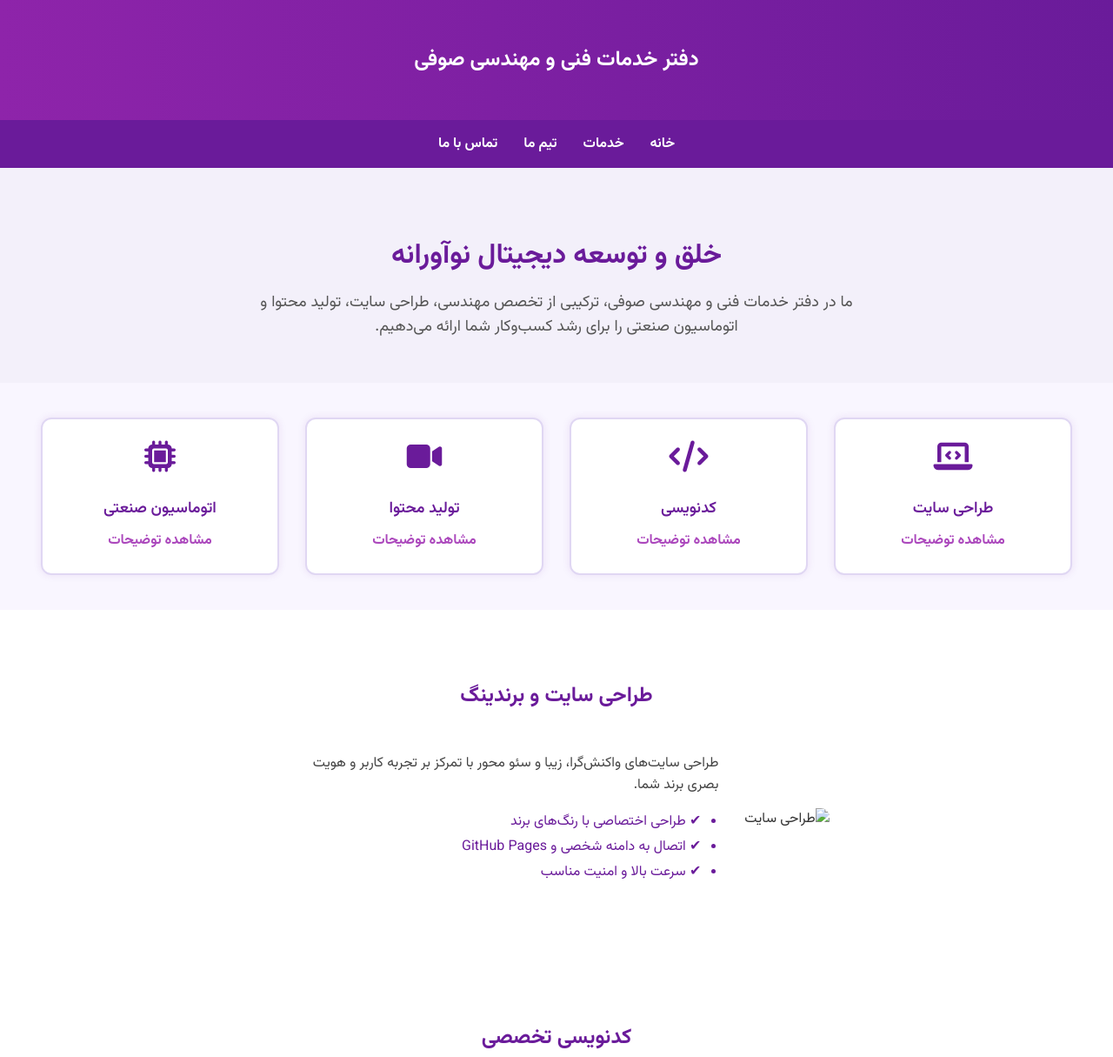
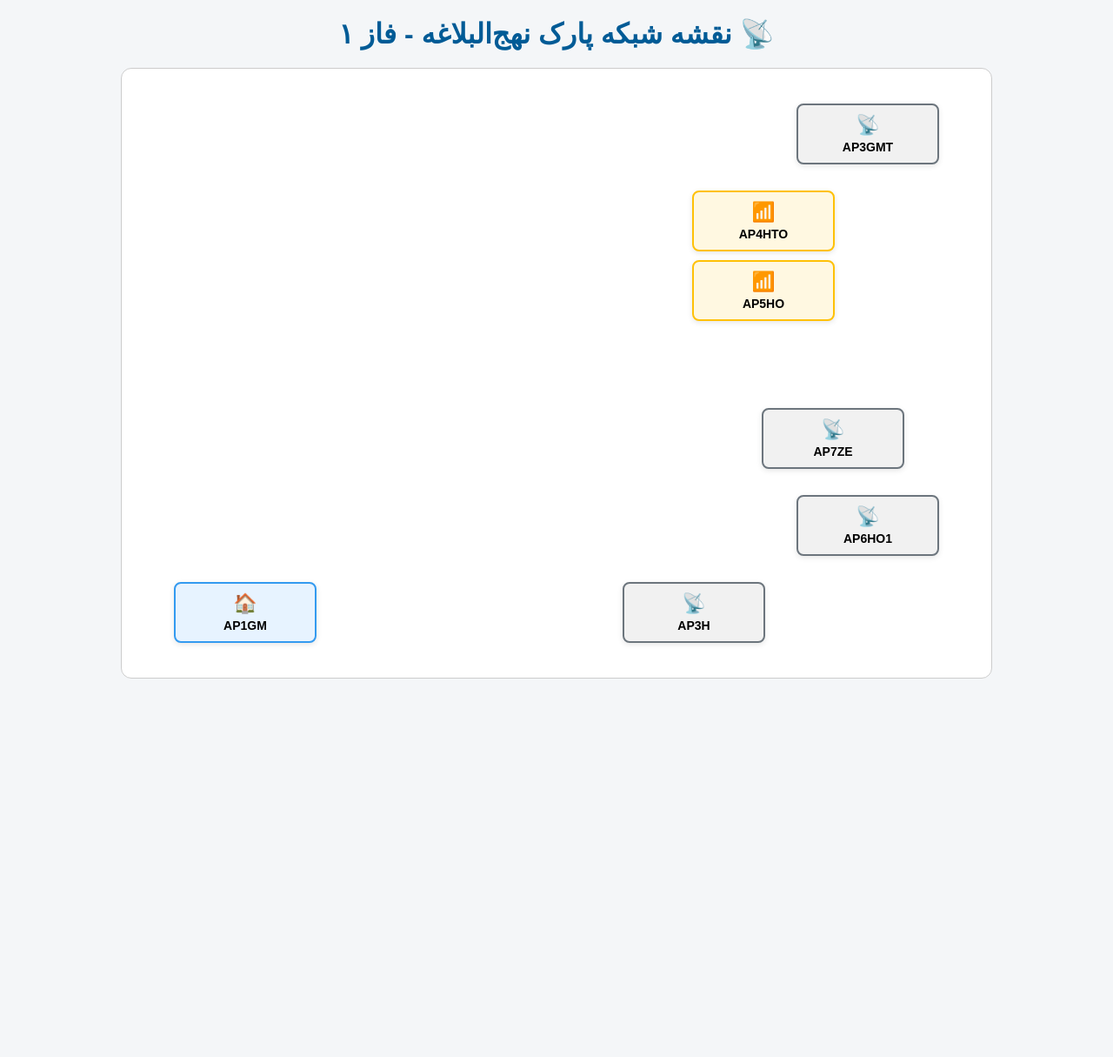
Before and after one commit to mohadesehetaat-debug/MY-FIRST-SITE, a plain HTML site: page index.html in a window 1280 px wide. Shown: the top 1215 px of the page at 87% size. After the commit the page ends 800 px from the top, so only its background shows below. Drawn offline with Linux system fonts and the light colour scheme.

Commit message:
Update index.html

```diff
--- a/index.html
+++ b/index.html
@@ -2,252 +2,118 @@
 <html lang="fa">
 <head>
   <meta charset="UTF-8">
-  <meta name="viewport" content="width=device-width, initial-scale=1">
-  <title>دفتر خدمات فنی و مهندسی صوفی</title>
-  <link href="https://fonts.googleapis.com/css2?family=Vazirmatn:wght@400;600;700&display=swap" rel="stylesheet">
-  <link rel="stylesheet" href="https://cdnjs.cloudflare.com/ajax/libs/font-awesome/6.5.0/css/all.min.css">
+  <title>نقشه شبکه پارک نهج‌البلاغه</title>
   <style>
-    html { scroll-behavior: smooth; }
     body {
-      font-family: 'Vazirmatn', sans-serif;
+      font-family: 'Vazir', sans-serif;
+      background-color: #f4f6f8;
+      direction: rtl;
       margin: 0;
+      padding: 0;
+    }
+
+    h1 {
+      text-align: center;
+      color: #005b96;
+      margin: 20px 0;
+    }
+
+    .map {
+      position: relative;
+      width: 100%;
+      max-width: 1000px;
+      height: 700px;
+      margin: 0 auto;
+      background-color: #ffffff;
+      border: 1px solid #ccc;
+      border-radius: 12px;
+      overflow: hidden;
+    }
+
+    .node {
+      position: absolute;
+      width: 140px;
+      padding: 10px;
+      border-radius: 8px;
+      text-align: center;
+      font-weight: bold;
       background-color: #fff;
-      color: #333;
-      direction: rtl;
+      border: 2px solid #ccc;
+      font-size: 14px;
+      cursor: pointer;
+      box-shadow: 0 2px 6px rgba(0,0,0,0.1);
+      z-index: 2;
     }
-    header {
-      background: linear-gradient(to left, #6a1b9a, #8e24aa);
-      color: white;
-      padding: 30px;
-      text-align: center;
+
+    .node .icon {
+      font-size: 22px;
+      margin-bottom: 4px;
     }
-    nav {
-      background-color: #6a1b9a;
-      display: flex;
-      justify-content: center;
-      gap: 30px;
-      padding: 15px;
+
+    .ap { border-color: #339af0; background-color: #e7f3ff; }
+    .tower { border-color: #6c757d; background-color: #f1f1f1; }
+    .antenna { border-color: #ffc107; background-color: #fff8e1; }
+
+    /* موقعیت‌ها دستی چیده شده */
+    #AP1GM { bottom: 40px; left: 60px; }
+    #AP3GMT { top: 40px; right: 60px; }
+    #AP4HTO { top: 140px; right: 180px; }
+    #AP3H { bottom: 40px; right: 260px; }
+    #AP5HO { top: 220px; right: 180px; }
+    #AP6HO1 { bottom: 140px; right: 60px; }
+    #AP7ZE { bottom: 240px; right: 100px; }
+
+    .info-box {
+      position: absolute;
+      background-color: #fff;
+      border: 1px solid #ccc;
+      padding: 10px;
+      font-size: 13px;
+      border-radius: 6px;
+      box-shadow: 0 2px 6px rgba(0,0,0,0.2);
+      display: none;
+      z-index: 10;
+      width: 200px;
     }
-    nav a {
-      color: white;
+
+    .info-box a {
+      display: block;
+      margin-top: 8px;
+      color: #007bff;
       text-decoration: none;
-      font-weight: bold;
-      font-size: 16px;
-    }
-    .hero {
-      padding: 50px 30px;
-      background-color: #f3f0fa;
-      text-align: center;
-    }
-    .hero h1 {
-      color: #6a1b9a;
-      font-size: 32px;
-      font-weight: 700;
-      margin-bottom: 15px;
-    }
-    .hero p {
-      font-size: 18px;
-      font-weight: 400;
-      color: #555;
-      max-width: 700px;
-      margin: auto;
-    }
-    .services {
-      display: flex;
-      flex-wrap: wrap;
-      justify-content: center;
-      gap: 30px;
-      padding: 40px 20px;
-      background-color: #f9f6ff;
-    }
-    .service-box {
-      background-color: white;
-      border: 2px solid #e0d7f3;
-      border-radius: 12px;
-      box-shadow: 0 0 10px rgba(106, 27, 154, 0.1);
-      padding: 25px;
-      width: 220px;
-      text-align: center;
-      transition: transform 0.3s, box-shadow 0.3s;
-    }
-    .service-box:hover {
-      transform: translateY(-5px);
-      box-shadow: 0 0 15px rgba(106, 27, 154, 0.3);
-    }
-    .service-box i {
-      font-size: 36px;
-      color: #6a1b9a;
-      margin-bottom: 10px;
-    }
-    .service-box h3 {
-      font-size: 18px;
-      font-weight: 600;
-      color: #6a1b9a;
-      margin-bottom: 10px;
-    }
-    .service-box a {
-      text-decoration: none;
-      color: #ab47bc;
-      font-weight: bold;
-      display: block;
-      margin-top: 10px;
-    }
-    .detail-section {
-      padding: 60px 20px;
-    }
-    .detail-section:nth-child(even) .detail-content {
-      flex-direction: row-reverse;
-    }
-    .detail-section h2 {
-      color: #6a1b9a;
-      text-align: center;
-      font-size: 24px;
-      font-weight: 700;
-      margin-bottom: 30px;
-    }
-    .detail-content {
-      display: flex;
-      flex-wrap: wrap;
-      justify-content: center;
-      gap: 30px;
-      align-items: center;
-    }
-    .detail-content img {
-      max-width: 300px;
-      border-radius: 10px;
-    }
-    .detail-content div {
-      max-width: 500px;
-    }
-    .detail-content p {
-      font-size: 16px;
-      font-weight: 400;
-      color: #444;
-      margin-bottom: 10px;
-    }
-    .detail-content ul {
-      color: #6a1b9a;
-      font-weight: 500;
-      line-height: 1.8;
-      padding-right: 20px;
-    }
-    footer {
-      background-color: #6a1b9a;
-      color: white;
-      text-align: center;
-      padding: 30px 20px;
-    }
-    footer h3 {
-      font-size: 18px;
-      font-weight: 700;
-      margin-bottom: 10px;
-    }
-    footer p {
-      font-size: 15px;
-      margin: 5px 0;
-    }
-    footer a {
-      color: #ce93d8;
-      text-decoration: none;
-      font-weight: bold;
+      font-size: 13px;
     }
   </style>
 </head>
 <body>
+  <h1>📡 نقشه شبکه پارک نهج‌البلاغه - فاز ۱</h1>
+  <div class="map" onclick="hideInfo()">
+    <!-- پایگاه‌ها -->
+    <div class="node ap" id="AP1GM" onclick="showInfo(event, 'AP1GM', 'کانکس شهرداری', 'رادیو امنی، ارسال به همیلا ۱', 'https://maps.google.com/?q=35.7295,51.3120')"><div class="icon">🏠</div>AP1GM</div>
+    <div class="node tower" id="AP3GMT" onclick="showInfo(event, 'AP3GMT', 'دکل همیلا ۱', 'دریافت از کانکس، ارسال به ایوانک و همیلا ۳', 'https://maps.google.com/?q=35.7312,51.3145')"><div class="icon">📡</div>AP3GMT</div>
+    <div class="node antenna" id="AP4HTO" onclick="showInfo(event, 'AP4HTO', 'آنتن PTP', 'ارسال به ایوانک', 'https://maps.google.com/?q=35.7300,51.3130')"><div class="icon">📶</div>AP4HTO</div>
+    <div class="node tower" id="AP3H" onclick="showInfo(event, 'AP3H', 'دکل ایوانک', 'دریافت از AP4HTO', 'https://maps.google.com/?q=35.7280,51.3110')"><div class="icon">📡</div>AP3H</div>
+    <div class="node antenna" id="AP5HO" onclick="showInfo(event, 'AP5HO', 'آنتن PTP', 'ارسال به همیلا ۳', 'https://maps.google.com/?q=35.7305,51.3135')"><div class="icon">📶</div>AP5HO</div>
+    <div class="node tower" id="AP6HO1" onclick="showInfo(event, 'AP6HO1', 'دکل همیلا ۳', 'دریافت از AP5HO، ارسال به همیلا ۲', 'https://maps.google.com/?q=35.7275,51.3140')"><div class="icon">📡</div>AP6HO1</div>
+    <div class="node tower" id="AP7ZE" onclick="showInfo(event, 'AP7ZE', 'دکل همیلا ۲', 'دریافت از همیلا ۳', 'https://maps.google.com/?q=35.7265,51.3145')"><div class="icon">📡</div>AP7ZE</div>
 
-<header>
-  <h2>دفتر خدمات فنی و مهندسی صوفی</h2>
-</header>
-<nav>
-  <a href="index.html">خانه</a>
-  <a href="services.html">خدمات</a>
-  <a href="team.html">تیم ما</a>
-  <a href="contact.html">تماس با ما</a>
-</nav>
+    <!-- پنجره اطلاعات -->
+    <div id="info" class="info-box"></div>
+  </div>
 
-<section class="hero">
-  <h1>خلق و توسعه دیجیتال نوآورانه</h1>
-  <p>ما در دفتر خدمات فنی و مهندسی صوفی، ترکیبی از تخصص مهندسی، طراحی سایت، تولید محتوا و اتوماسیون صنعتی را برای رشد کسب‌وکار شما ارائه می‌دهیم.</p>
-</section>
+  <script>
+    function showInfo(event, id, title, detail, mapLink) {
+      event.stopPropagation();
+      const info = document.getElementById("info");
+      info.innerHTML = <strong>${title}</strong><br>${detail}<a href="${mapLink}" target="_blank">📍 مشاهده در Google Maps</a>;
+      info.style.left = event.pageX + "px";
+      info.style.top = event.pageY + "px";
+      info.style.display = "block";
+    }
 
-<section class="services">
-  <div class="service-box">
-    <i class="fas fa-laptop-code"></i>
-    <h3>طراحی سایت</h3>
-    <a href="#web">مشاهده توضیحات</a>
-  </div>
-  <div class="service-box">
-    <i class="fas fa-code"></i>
-    <h3>کدنویسی</h3>
-    <a href="#code">مشاهده توضیحات</a>
-  </div>
-  <div class="service-box">
-    <i class="fas fa-video"></i>
-    <h3>تولید محتوا</h3>
-    <a href="#content">مشاهده توضیحات</a>
-  </div>
-  <div class="service-box">
-    <i class="fas fa-microchip"></i>
-    <h3>اتوماسیون صنعتی</h3>
-    <a href="#automation">مشاهده توضیحات</a>
-  </div>
-</section>
-
-<section id="web" class="detail-section">
-  <h2>طراحی سایت و برندینگ</h2>
-  <div class="detail-content">
-    <img src="images/web.jpg" alt="طراحی سایت">
-    <div>
-      <p>طراحی سایت‌های واکنش‌گرا، زیبا و سئو محور با تمرکز بر تجربه کاربر و هویت بصری برند شما.</p>
-      <ul>
-        <li>✔ طراحی اختصاصی با رنگ‌های برند</li>
-        <li>✔ اتصال به دامنه شخصی و GitHub Pages</li>
-        <li>✔ سرعت بالا و امنیت مناسب</li>
-      </ul>
-    </div>
-  </div>
-</section>
-
-<section id="code" class="detail-section">
-  <h2>کدنویسی تخصصی</h2>
-  <div class="detail-content">
-    <img src="WhatsApp Image 2025-09-18 at 16.44.01.jpeg" alt="کدنویسی">
-    <div>
-      <p>توسعه صفحات پویا با HTML, CSS, JS و PHP برای پروژه‌های حرفه‌ای و قابل توسعه.</p>
-      <ul>
-        <li>✔ طراحی فرم‌ها، اسلایدرها و صفحات تعاملی</li>
-        <li>✔ اتصال به پایگاه داده و مدیریت محتوا</li>
-        <li>✔ آموزش و مستندسازی برای تیم شما</li>
-      </ul>
-    </div>
-  </div>
-</section>
-
-<section id="content" class="detail-section">
-  <h2>تولید محتوا</h2>
-  <div class="detail-content">
-    <img src="images/content.jpg" alt="تولید محتوا">
-    <div>
-      <p>تولید محتوای متنی، تصویری و ویدیویی برای شبکه‌های اجتماعی، سایت و تبلیغات.</p>
-      <ul>
-        <li>✔ طراحی گرافیکی با Canva و فتوشاپ</li>
-        <li>✔ تولید ویدیوهای آموزشی و تبلیغاتی</li>
-        <li>✔ نگارش متن‌های حرفه‌ای و سئو شده</li>
-      </ul>
-    </div>
-    <footer style="width: 100%; background-color: #6a1b9a; color: white; padding: 40px 20px; text-align: right;">
-  <div style="max-width: 1000px; margin: auto;">
-    <h3 style="font-size: 20px; font-weight: 700; margin-bottom: 20px;">ارتباط با ما</h3>
-    <p style="font-size: 16px;">📞 تلفن: ۰۹۱۲۱۲۳۴۵۶۷</p>
-    <p style="font-size: 16px;">📧 ایمیل: <a href="mailto:soofi.office@gmail.com" style="color:#ce93d8; text-decoration:none;">soofi.office@gmail.com</a></p>
-    <p style="font-size: 16px;">💬 واتساپ: <a href="https://wa.me/989121234567" style="color:#ce93d8; text-decoration:none;">ارسال پیام در واتساپ</a></p>
-    <p style="font-size: 16px;">📍 آدرس: کرج، ایران</p>
-    <a href="contact.html" style="display:inline-block; margin-top:20px; background:#ab47bc; color:white; padding:10px 20px; border-radius:6px; text-decoration:none;">صفحه تماس با ما</a>
-    <hr style="margin: 30px 0; border: none; border-top: 1px solid #ce93d8;">
-    <p style="text-align: center; font-size: 14px;">© 2025 دفتر خدمات فنی و مهندسی صوفی</p>
-  </div>
-</footer>
-  </div>
-</section>
-
-<section id="automation" class="detail-section
+    function hideInfo() {
+      document.getElementById("info").style.display = "none";
+    }
+  </script>
+</body>
+</html>
```
